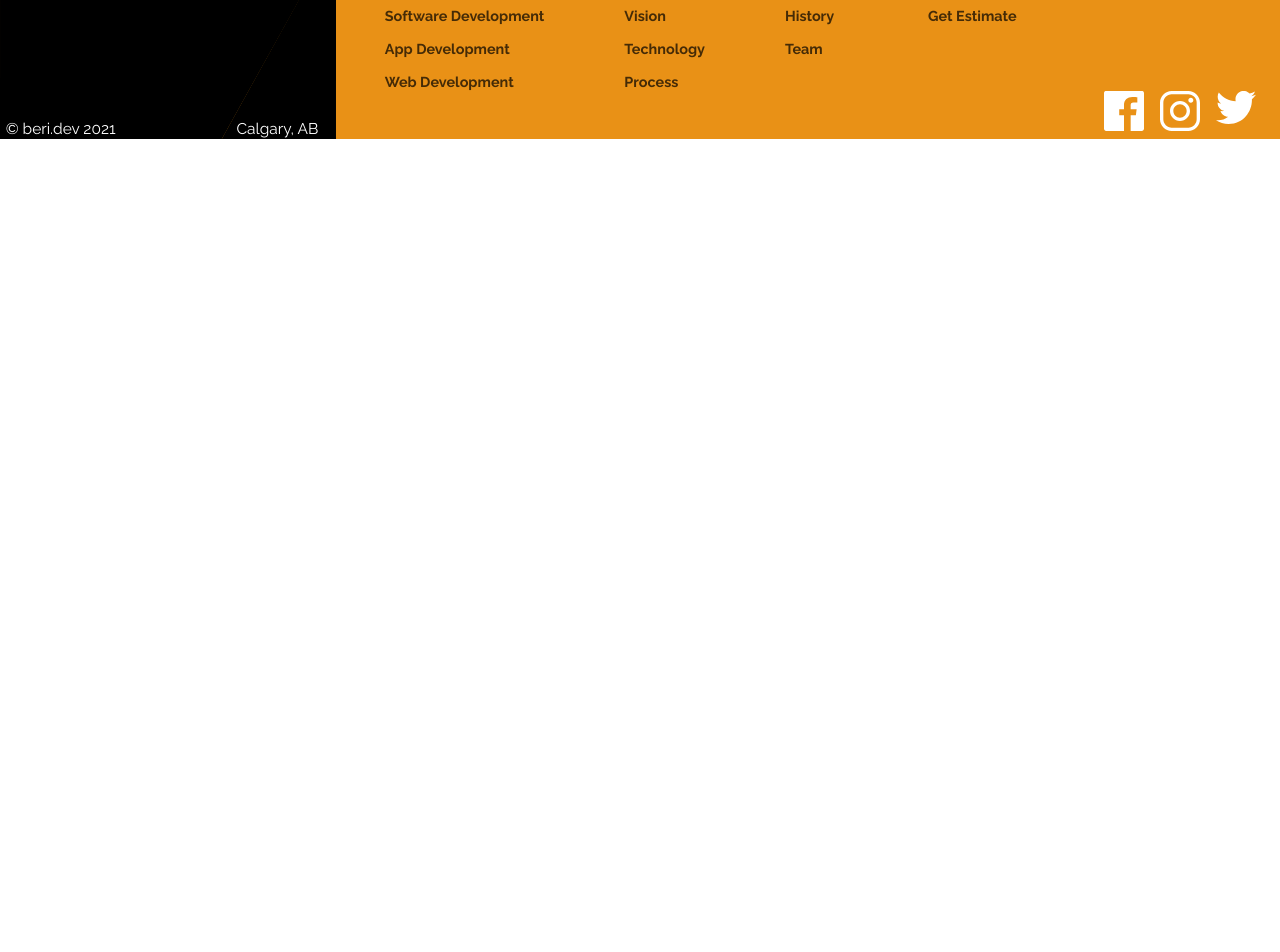
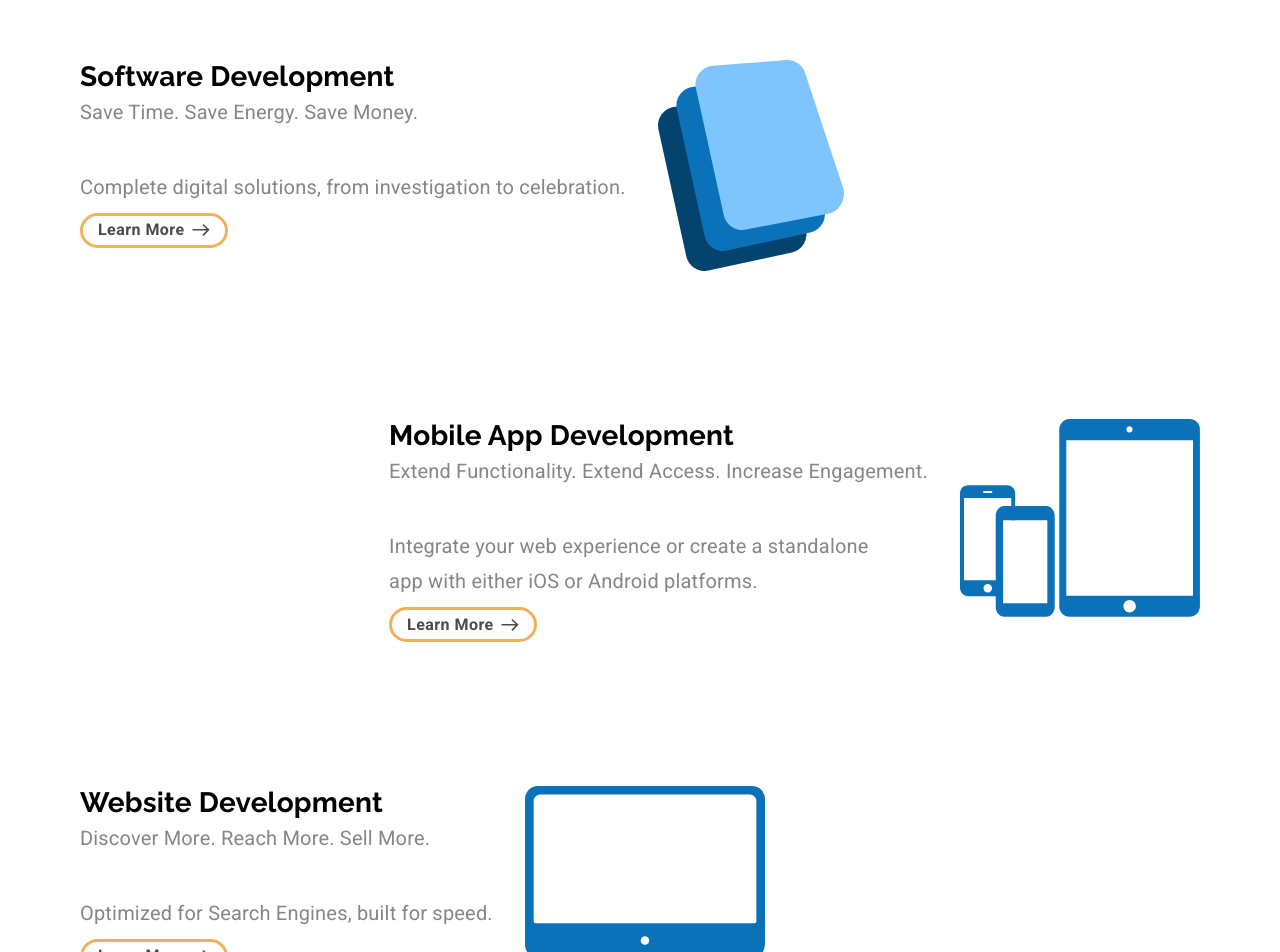
Before and after one commit to HAZberi/tech-company-website, a React (Create React App) app: page /services in a window 1280 px wide. Shown: the part 176-1128 px from the top of the page. Before the commit the page ends 800 px from the top, so only its background shows below. Built offline with nearby package versions, Linux system fonts and the light colour scheme.

Commit message:
copy existing styles and structure - Services

```diff
--- a/src/components/Services.js
+++ b/src/components/Services.js
@@ -1,23 +1,231 @@
 import React from "react";
-import {Link} from "react-router-dom";
-import {makeStyles} from "@material-ui/core/styles";
+import { Link } from "react-router-dom";
+import { makeStyles, useTheme } from "@material-ui/core/styles";
 import Grid from "@material-ui/core/Grid";
 import Typography from "@material-ui/core/Typography";
 import Button from "@material-ui/core/Button";
+import useMediaQuery from "@material-ui/core/useMediaQuery";
+import ButtonArrow from "./ui/ButtonArrow";
+import softwareIcon from "../assets/Custom Software Icon.svg";
+import appsIcon from "../assets/mobile.svg";
+import webIcon from "../assets/website.svg";
 
-const useStyles = makeStyles(theme => ({
-
+const useStyles = makeStyles((theme) => ({
+    learnOutlineButton: {
+        ...theme.typography.learnButton,
+        borderColor: theme.palette.common.orange,
+        borderWidth: 3,
+        height: "35px",
+        opacity: 0.7,
+        marginRight: 0,
+        marginLeft: 0,
+      },
+    subtitle: {
+        marginBottom: "2.5rem",
+        [theme.breakpoints.down("sm")]: {
+          marginBottom: "1em",
+        },
+      },
+      icon: {
+        marginLeft: "2em",
+        [theme.breakpoints.down("sm")]: {
+          marginLeft: 0,
+        },
+      },
+      serviceIcon: {
+        minWidth: "15em",
+        marginLeft: "2em",
+        [theme.breakpoints.down("sm")]: {
+          marginBottom: "0.5em",
+          maxWidth: "5em",
+          marginLeft: 0,
+        },
+      },
+      softDevContainer: {
+        marginTop: "18em",
+        [theme.breakpoints.down("lg")]: {
+          marginTop: "15em",
+        },
+        [theme.breakpoints.down("md")]: {
+          marginTop: "7em",
+        },
+        [theme.breakpoints.down("sm")]: {
+          marginTop: "3em",
+          padding: "20px",
+        },
+      },
+      devContainer: {
+        marginTop: "12em",
+        [theme.breakpoints.down("lg")]: {
+          marginTop: "9em",
+        },
+        [theme.breakpoints.down("md")]: {
+          marginTop: "7em",
+        },
+        [theme.breakpoints.down("sm")]: {
+          marginTop: "3em",
+          padding: "20px",
+        },
+      },
+      appDevDescription: {
+        maxWidth: "25em",
+      },
 }));
 
-const Services = () => {
+const Services = (props) => {
+  const classes = useStyles();
+  const theme = useTheme();
+  const smaller = useMediaQuery(theme.breakpoints.down("sm"));
 
-    const classes = useStyles();
+  const softwareIconJSX = (
+    <Grid container justify={smaller ? "center" : undefined}>
+      <Grid item className={classes.serviceIcon}>
+        <img src={softwareIcon} alt="Software Icon" />
+      </Grid>
+    </Grid>
+  );
+  const websiteIconJSX = (
+    <Grid container justify={smaller ? "center" : undefined}>
+      <Grid item className={classes.serviceIcon}>
+        <img src={webIcon} alt="Software Icon" />
+      </Grid>
+    </Grid>
+  );
+  const mobileIconJSX = (
+    <Grid container justify={smaller ? "center" : undefined}>
+      <Grid
+        item
+        className={classes.serviceIcon}
+        style={{ marginRight: smaller ? 0 : "5em" }}
+      >
+        <img src={appsIcon} alt="Mobile Icon" />
+      </Grid>
+    </Grid>
+  );
 
-    return (
-        <Grid container direction="column">
-            <div>Services Page will be coming soon</div>
+  return (
+    <Grid container direction="column">
+      <Grid item>
+        {/* ------ Software Block ------- */}
+        <Grid
+          container
+          direction="row"
+          className={classes.devContainer}
+          justify={smaller ? "center" : undefined}
+        >
+          <Grid
+            item
+            style={{
+              marginLeft: smaller ? 0 : "5em",
+              textAlign: smaller ? "center" : undefined,
+            }}
+          >
+            {smaller ? softwareIconJSX : ""}
+            <Typography variant="h4">Software Development</Typography>
+            <Typography variant="subtitle1" className={classes.subtitle}>
+              Save Time. Save Energy. Save Money.
+            </Typography>
+            <Typography variant="subtitle1">
+              Complete digital solutions, from investigation to{" "}
+              <span>celebration.</span>
+            </Typography>
+            <Button
+              component={Link}
+              to="/software"
+              onClick={() => {
+                props.setValue(1);
+                props.setSelected(0);
+              }}
+              variant="outlined"
+              className={classes.learnOutlineButton}
+            >
+              Learn More
+              <ButtonArrow width={25} height={18} fill="black" />
+            </Button>
+          </Grid>
+          <Grid item>{smaller ? "" : softwareIconJSX}</Grid>
         </Grid>
-    )
-}
+      </Grid>
+      <Grid item>
+        {/* ------ App Block ------- */}
+        <Grid
+          container
+          direction="row"
+          className={classes.devContainer}
+          justify={smaller ? "center" : "flex-end"}
+        >
+          <Grid item style={{ textAlign: smaller ? "center" : undefined }}>
+            {smaller ? mobileIconJSX : ""}
+            <Typography variant="h4">Mobile App Development</Typography>
+            <Typography variant="subtitle1" className={classes.subtitle}>
+              Extend Functionality. Extend Access. Increase Engagement.
+            </Typography>
+            <Typography
+              variant="subtitle1"
+              className={classes.appDevDescription}
+            >
+              Integrate your web experience or create a standalone app with
+              either iOS or Android platforms.
+            </Typography>
+            <Button
+              component={Link}
+              to="/mobileapps"
+              onClick={() => {
+                props.setValue(1);
+                props.setSelected(1);
+              }}
+              variant="outlined"
+              className={classes.learnOutlineButton}
+            >
+              Learn More
+              <ButtonArrow width={25} height={18} fill="black" />
+            </Button>
+          </Grid>
+          <Grid item>{smaller ? "" : mobileIconJSX}</Grid>
+        </Grid>
+      </Grid>
+      <Grid item>
+        {/* ------ Website Block ------- */}
+        <Grid
+          container
+          direction="row"
+          className={classes.devContainer}
+          justify={smaller ? "center" : undefined}
+        >
+          <Grid
+            item
+            style={{
+              marginLeft: smaller ? 0 : "5em",
+              textAlign: smaller ? "center" : undefined,
+            }}
+          >
+            {smaller ? websiteIconJSX : ""}
+            <Typography variant="h4">Website Development</Typography>
+            <Typography variant="subtitle1" className={classes.subtitle}>
+              Discover More. Reach More. Sell More.
+            </Typography>
+            <Typography variant="subtitle1">
+              Optimized for Search Engines, built for speed.
+            </Typography>
+            <Button
+              component={Link}
+              to="/websites"
+              onClick={() => {
+                props.setValue(1);
+                props.setSelected(2);
+              }}
+              variant="outlined"
+              className={classes.learnOutlineButton}
+            >
+              Learn More
+              <ButtonArrow width={25} height={18} fill="black" />
+            </Button>
+          </Grid>
+          <Grid item>{smaller ? "" : websiteIconJSX}</Grid>
+        </Grid>
+      </Grid>
+    </Grid>
+  );
+};
 
 export default Services;
```
Also changed, not shown: 1 other file (tests, documents, lock files or other folders).
